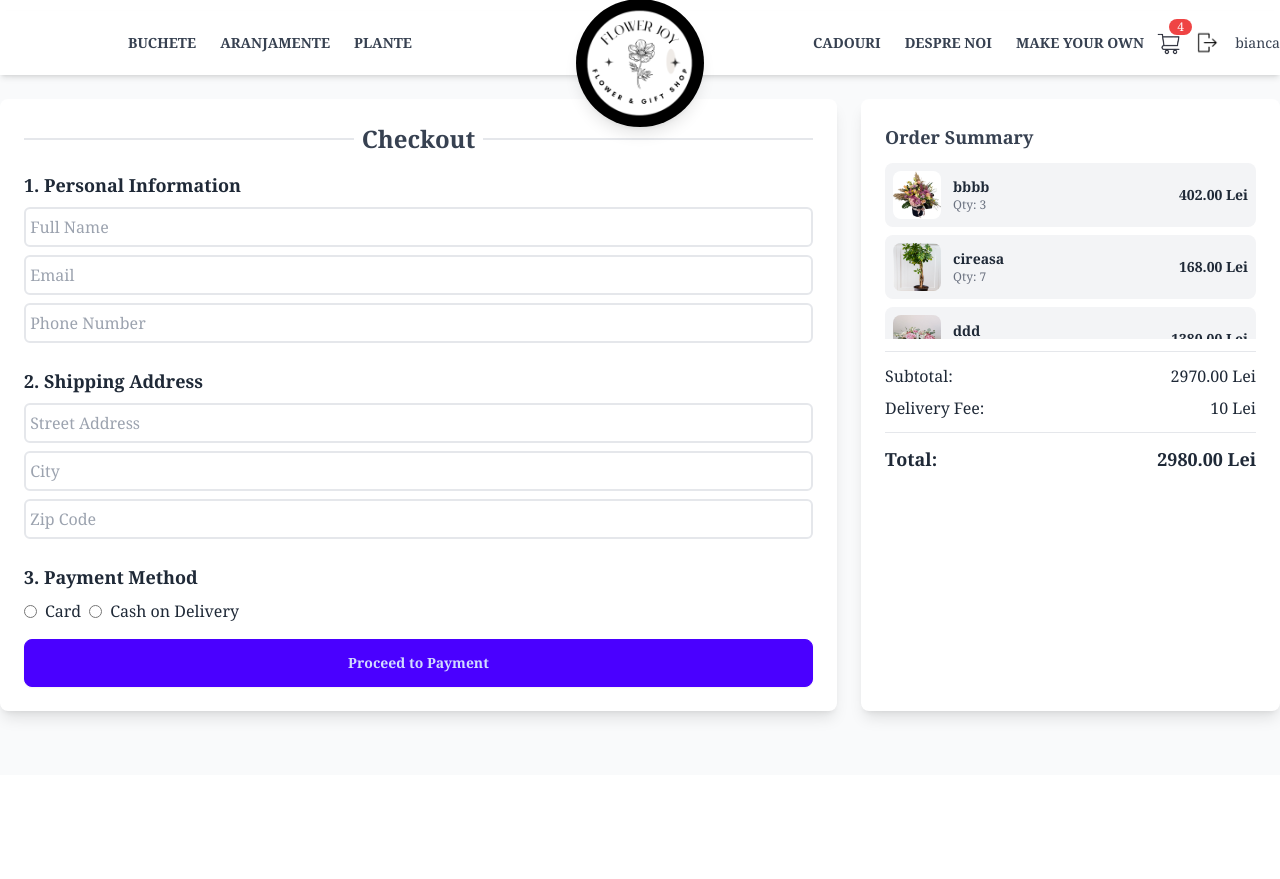
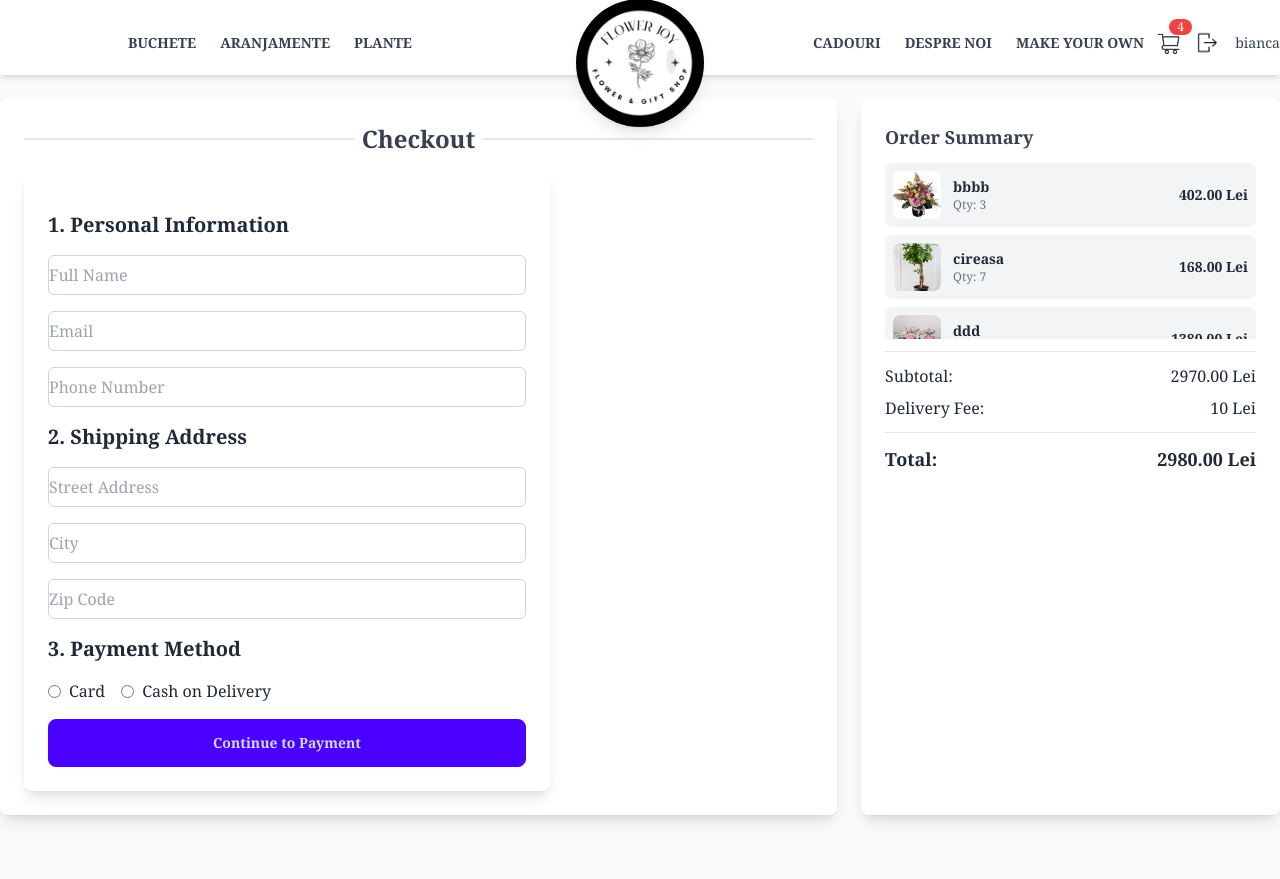
Before and after one commit to Biaescu25/Aplicatie-Web-pentru-gestionarea-unei-florarii-online, a Django app: page /checkout/ in a window 1280 px wide. Shown: the part 45-924 px from the top of the page. Before the commit the page ends 768 px from the top, so only its background shows below. Run offline with Django 5.2, Linux system fonts and the light colour scheme; a user stored in the database is signed in; data comes from the database, SQL or seed files in the repository; both versions use the stored data as it was after the commit; some libraries are stand-ins or nearby versions.

Commit message:
update payment

```diff
--- a/Florarie/App/templates/partials/checkout.html
+++ b/Florarie/App/templates/partials/checkout.html
@@ -2,58 +2,20 @@
 {% block content %}
 
 <div class="container mx-auto flex flex-col lg:flex-row gap-6 mt-20 py-16">
-    <!-- Checkout Form -->
-    <div class="w-full lg:w-2/3 bg-white shadow-lg rounded-lg p-6">
+  <!-- Checkout Form Section -->
+    <div class="w-full lg:w-2/3 bg-white shadow-lg rounded-lg p-6" >
         <div class="flex items-center mb-4">
             <hr class="flex-grow border-t-2 border-primary">
-            <span class="mx-2"> <h2 class="text-2xl font-bold text-gray-700">Checkout</h2></span>
+            <span class="mx-2">
+                <h2 class="text-2xl font-bold text-gray-700">Checkout</h2>
+            </span>
             <hr class="flex-grow border-t-2 border-primary">
         </div>
-
-        <form id="checkout-form" method="POST">
-            {% csrf_token %}
-
-            <!-- Step 1: User Info -->
-            <div id="step-1">
-                <h3 class="text-lg font-semibold mb-2">1. Personal Information</h3>
-                <input type="text" name="full_name" placeholder=" Full Name" class="input input-bordered w-full border-2 rounded-md h-10 mb-2" required>
-                <input type="email" name="email" placeholder=" Email" class="input input-bordered w-full border-2 rounded-md h-10 mb-2" required>
-                <input type="text" name="phone_number" placeholder=" Phone Number" class="input input-bordered w-full border-2 rounded-md h-10 mb-2" required>
-
-                <h3 class="text-lg font-semibold mt-4 mb-2">2. Shipping Address</h3>
-                <input type="text" name="address" placeholder=" Street Address" class="input input-bordered w-full border-2 rounded-md h-10 mb-2" required>
-                <input type="text" name="city" placeholder=" City" class="input input-bordered w-full border-2 rounded-md h-10 mb-2" required>
-                <input type="text" name="zip_code" placeholder=" Zip Code" class="input input-bordered w-full border-2 rounded-md h-10 mb-2" required>
-
-                <h3 class="text-lg font-semibold mt-4 mb-2">3. Payment Method</h3>
-                <div class="flex gap-2">
-                    <label class="flex items-center gap-2">
-                        <input type="radio" name="payment_method" value="card" class="radio" required> Card
-                    </label>
-                    <label class="flex items-center gap-2">
-                        <input type="radio" name="payment_method" value="cash" class="radio"> Cash on Delivery
-                    </label>
+        <!-- Checkout Section (HTMX Target) -->
+        <div class="w-full lg:w-2/3 bg-white shadow-lg rounded-lg p-6" id="checkout-section"
+            hx-get="{% url 'checkout_step_1' %}" hx-trigger="load" hx-swap="innerHTML">
+            <!-- Step content will load here -->
         </div>
-
-                <button type="button" id="continue-to-payment" class="btn btn-primary w-full mt-4">
-                    Proceed to Payment
-                </button>
-            </div>
-
-            <!-- Step 2: Payment Form (Initially Hidden) -->
-            <div id="step-2" class="hidden">
-                <h2 class="text-2xl font-bold">Step 2: Payment</h2>
-                <div id="card-element" class="input input-bordered w-full border-2 rounded-md h-10 mt-4"></div>
-                <button type="submit" id="pay-now" class="btn btn-primary w-full mt-4">Pay Now</button>
-            </div>
-
-            <!-- Step 3: Order Confirmation (Initially Hidden) -->
-            <div id="step-3" class="hidden text-center">
-                <h2 class="text-2xl font-bold">Step 3: Confirmation</h2>
-                <p class="text-lg text-green-500 mt-4">🎉 Your payment was successful! Thank you for your order.</p>
-                <a href="/" class="btn btn-primary mt-4 w-full">Back to Home</a>
-            </div>
-        </form>
     </div>
 
   <!-- Order Summary -->
@@ -90,34 +52,4 @@
   </div>
 </div>
 
-<script src="https://js.stripe.com/v3/"></script>
-<script>
-    var stripe = Stripe("pk_test_51R8NtNRsvYugeMjUdh0qycRIsQ6qcSW2dfu2eZQiPpJ4Jf4k0xZf6AWkIkg1aNxnlC8mVDFlu9LribT35lEW2oIw00uXLxKHes");
-    var elements = stripe.elements();
-    var card = elements.create("card");
-    card.mount("#card-element");
-
-    document.getElementById("continue-to-payment").addEventListener("click", function () {
-        document.getElementById("step-1").classList.add("hidden");
-        document.getElementById("step-2").classList.remove("hidden");
-    });
-
-    document.getElementById("checkout-form").addEventListener("submit", function (e) {
-        e.preventDefault();
-        stripe.createToken(card).then(function (result) {
-            if (result.error) {
-                alert(result.error.message);
-            } else {
-                var form = document.getElementById("checkout-form");
-                var hiddenInput = document.createElement("input");
-                hiddenInput.setAttribute("type", "hidden");
-                hiddenInput.setAttribute("name", "stripeToken");
-                hiddenInput.setAttribute("value", result.token.id);
-                form.appendChild(hiddenInput);
-                form.submit();
-            }
-        });
-    });
-</script>
-
 {% endblock %}
--- /dev/null
+++ b/Florarie/App/templates/partials/checkout_step_1.html
@@ -0,0 +1,25 @@
+<!-- templates/checkout/checkout_step_1.html -->
+<form hx-post="{% url 'checkout_step_2' %}" hx-target="#checkout-section" hx-swap="innerHTML" class="space-y-4">
+    {% csrf_token %}
+    <h3 class="text-xl font-semibold">1. Personal Information</h3>
+    <input type="text" name="full_name" placeholder="Full Name" class="input input-bordered w-full border border-gray-300 rounded-md h-10" required>
+    <input type="email" name="email" placeholder="Email" class="input input-bordered w-full border border-gray-300 rounded-md h-10" required>
+    <input type="text" name="phone_number" placeholder="Phone Number" class="input input-bordered w-full border border-gray-300 rounded-md h-10" required>
+
+    <h3 class="text-xl font-semibold mt-6">2. Shipping Address</h3>
+    <input type="text" name="address" placeholder="Street Address" class="input input-bordered w-full border border-gray-300 rounded-md h-10" required>
+    <input type="text" name="city" placeholder="City" class="input input-bordered w-full border border-gray-300 rounded-md h-10" required>
+    <input type="text" name="zip_code" placeholder="Zip Code" class="input input-bordered w-full border border-gray-300 rounded-md h-10" required>
+
+    <h3 class="text-xl font-semibold mt-6">3. Payment Method</h3>
+    <div class="flex gap-4">
+        <label class="flex items-center gap-2">
+            <input type="radio" name="payment_method" value="card" class="radio" required> Card
+        </label>
+        <label class="flex items-center gap-2">
+            <input type="radio" name="payment_method" value="cash" class="radio"> Cash on Delivery
+        </label>
+    </div>
+
+    <button type="submit" class="btn btn-primary w-full mt-4">Continue to Payment</button>
+</form>
--- /dev/null
+++ b/Florarie/App/templates/partials/checkout_step_3.html
@@ -0,0 +1,6 @@
+<!-- templates/checkout/checkout_step_3.html -->
+<div class="text-center">
+    <h2 class="text-2xl font-bold">Step 3: Confirmation</h2>
+    <p class="text-lg text-green-600 mt-4">🎉 Your payment was successful! Thank you for your order.</p>
+    <a href="/" class="btn btn-primary mt-4 w-full">Back to Home</a>
+</div>
--- a/Florarie/App/views.py
+++ b/Florarie/App/views.py
@@ -300,58 +300,12 @@ def checkout(request):
         return redirect("order_success")  # Redirect to success page for cash on delivery
 
     return render(request, "checkout.html", {
+        'stripe_public_key': settings.STRIPE_PUBLIC_KEY,
         "cart_items": cart_items,
         "subtotal": subtotal,
         "delivery_fee": delivery_fee,
         "total_price": total_price,
     })
-
-@csrf_exempt
-def process_payment(request):
-    if request.method == "POST":
-        token = request.POST.get("stripeToken")  # Get the Stripe token
-        amount = request.session.get("total_price", 0)  # Retrieve total price
-
-        print("Received token:", token)  # Debugging
-        print("Amount:", amount)  # Debugging
-
-        if not token or amount == 0:
-            return JsonResponse({"success": False, "message": "Missing payment token or invalid amount."})
-
-        try:
-            charge = stripe.Charge.create(
-                amount=int(amount * 100),  # Convert to cents
-                currency="ron",
-                description="Order Payment",
-                source=token,
-            )
-
-            # Save Payment Info
-            Payment.objects.create(
-                user=request.user if request.user.is_authenticated else None,
-                amount=amount,
-                transaction_id=charge.id,
-                status="Completed"
-            )
-
-            # Update order payment status
-            Order.objects.filter(user=request.user).latest('created_at').update(payment_status=True)
-
-            return JsonResponse({"success": True, "message": "Payment successful!"})
-
-        except stripe.error.CardError as e:
-            return JsonResponse({"success": False, "message": f"Card error: {str(e)}"})
-        except stripe.error.StripeError as e:
-            return JsonResponse({"success": False, "message": f"Stripe error: {str(e)}"})
-        except Exception as e:
-            return JsonResponse({"success": False, "message": f"Unexpected error: {str(e)}"})
-
-    return JsonResponse({"success": False, "message": "Invalid request"})
-
-def order_success(request):
-    """ Order confirmation page """
-    return render(request, "order_success.html")
-
 
 def product_detail(request, pk):
     product = get_object_or_404(Product, pk=pk)
@@ -400,3 +354,69 @@ def order_detail(request, order_id):
         'order': order,
         'order_items': order_items,
     })
+
+
+def checkout_step_1(request):
+    return render(request, 'checkout_step_1.html')
+
+def checkout_step_2(request):
+    if request.method == 'POST':
+        request.session['checkout_data'] = {
+            'full_name': request.POST.get('full_name'),
+            'email': request.POST.get('email'),
+            'phone_number': request.POST.get('phone_number'),
+            'address': request.POST.get('address'),
+            'city': request.POST.get('city'),
+            'zip_code': request.POST.get('zip_code'),
+            'payment_method': request.POST.get('payment_method'),
+        }
+
+        return render(request, 'checkout_step_2.html', {
+            'stripe_public_key': settings.STRIPE_PUBLIC_KEY
+        })
+
+    return redirect('checkout_step_1')
+
+@csrf_exempt
+def checkout_step_3(request):
+    if request.method == 'POST':
+        token = request.POST.get('stripeToken')
+        amount = request.session.get("total_price", 0)  # Retrieve total price
+
+        print("Received token:", token)  # Debugging
+        print("Amount:", amount)  # Debugging
+
+        if not token or amount == 0:
+            return JsonResponse({"success": False, "message": "Missing payment token or invalid amount."})
+
+        try:
+            charge = stripe.Charge.create(
+                amount=int(amount * 100),  # Convert to cents
+                currency="ron",
+                description="Order Payment",
+                source=token,
+            )
+
+            # Save Payment Info
+            Payment.objects.create(
+                user=request.user if request.user.is_authenticated else None,
+                amount=amount,
+                transaction_id=charge.id,
+                status="Completed"
+            )
+
+            # Update order payment status
+            Order.objects.filter(user=request.user).latest('created_at').update(payment_status=True)
+
+            return JsonResponse({"success": True, "message": "Payment successful!"})
+
+        except stripe.error.CardError as e:
+            return JsonResponse({"success": False, "message": f"Card error: {str(e)}"})
+        except stripe.error.StripeError as e:
+            return JsonResponse({"success": False, "message": f"Stripe error: {str(e)}"})
+        except Exception as e:
+            return JsonResponse({"success": False, "message": f"Unexpected error: {str(e)}"})
+
+    return JsonResponse({"success": False, "message": "Invalid request"})
+
+    #return redirect('checkout_step_1')
--- a/Florarie/Florarie/urls.py
+++ b/Florarie/Florarie/urls.py
@@ -20,7 +20,7 @@ from django.urls import path, include
 from django.conf.urls.static import static
 from App.views import home, cart_view, add_to_cart, remove_from_cart, update_cart, cart_count, products_by_category
 from App.views import increment_quantity, decrement_quantity, get_total_price, register_partial, login_partial,register, user_login, user_logout
-from App.views import checkout, process_payment, order_success, product_detail, profile, order_detail, order_history
+from App.views import checkout, product_detail, profile, order_detail, order_history, checkout_step_1, checkout_step_2, checkout_step_3
 from django.contrib.auth import views as auth_views
 
 urlpatterns = [
@@ -41,8 +41,6 @@ urlpatterns = [
     path("login/", user_login, name="login"),
     path("logout/", user_logout, name="logout"),
     path("checkout/", checkout, name="checkout"),
-    path("process_payment/", process_payment, name="process_payment"),
-    path("order-success/", order_success, name="order_success"),
     path('product/<int:pk>/', product_detail, name='product_detail'),
     path('profile/', profile, name='profile'),
     path('order/<int:order_id>/', order_detail, name='order_detail'),
@@ -50,7 +48,9 @@ urlpatterns = [
     path('password_change/', auth_views.PasswordChangeView.as_view(template_name='password_change.html'), name='password_change'),
     path('password_change/done/', auth_views.PasswordChangeDoneView.as_view(template_name='password_change_done.html'), name='password_change_done'),
     path('profile/orders/', order_history, name='order_history'),
-
+    path('checkout/step-1/', checkout_step_1, name='checkout_step_1'),
+    path('checkout/step-2/', checkout_step_2, name='checkout_step_2'),
+    path('checkout/step-3/', checkout_step_3, name='checkout_step_3'),
 
 ]
 
```
Also changed, not shown: Florarie/App/templates/base.html (+35 -0 lines), Florarie/App/templates/partials/checkout_step_2.html (added, +11 -0 lines), Florarie/db.sqlite3. Lines whose indentation alone changed are shown as unchanged.
